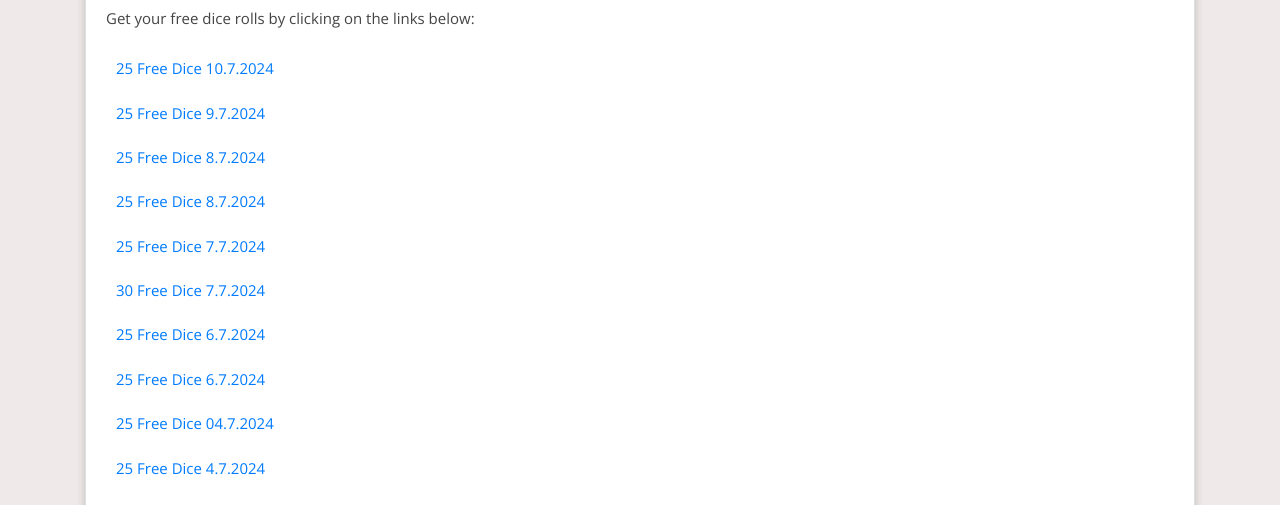
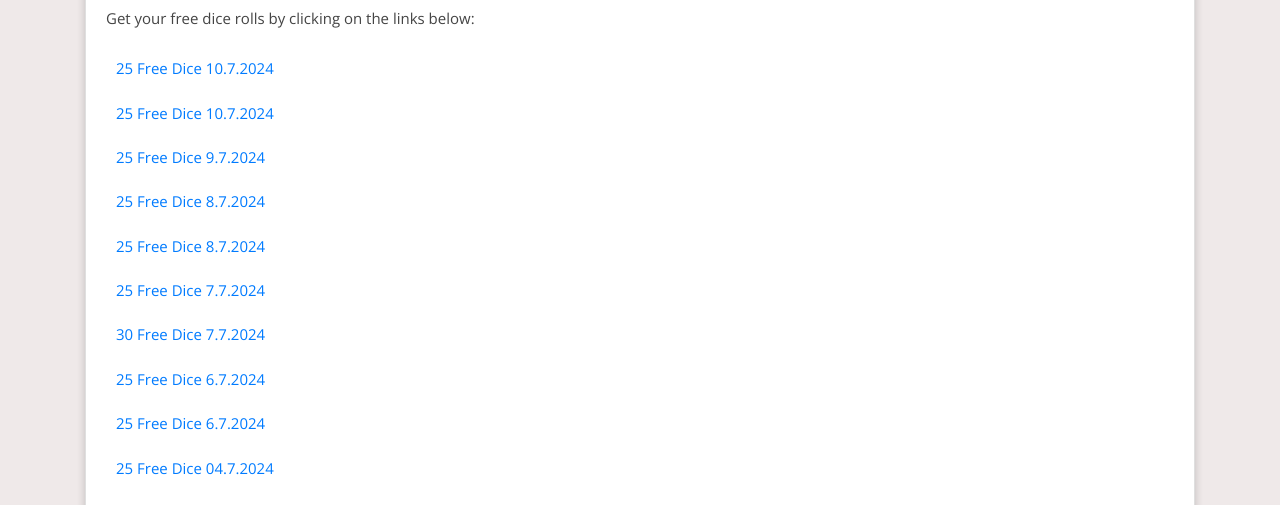
Before and after one commit to Prollad99/bs-net, a Jekyll site: the page built from _posts/2024-06-29-monopoly-go.md, in a window 1280 px wide and 900 px high. Shown: the part 390-895 px from the top of the window. Built offline with Jekyll 4.4.1, drawn with Linux system fonts in a browser that asks for light colours; nearby versions of some CDN libraries; comment, search, counter and statistics services are not loaded.

Commit message:
Update monopoly-go reward links

```diff
--- a/_includes/monopoly-go.html
+++ b/_includes/monopoly-go.html
@@ -1,4 +1,5 @@
 <html><body><div class="reward"><ul>
+<li><a href="https://mply.io/MzwvjQqXUYk">25 free dice 10.7.2024</a></li>
 <li><a href="https://2tdd.adj.st/reward-link/cvnru3672jag25?adjust_t=i2f8o2i_4btbvwg&adjust_deeplink_js=1">25 free dice 10.7.2024</a></li>
 <li><a href="https://2tdd.adj.st/reward-link/bvgkljhggj234342?adjust_t=i2f8o2i_4btbvwg&adjust_deeplink_js=1">25 free dice 9.7.2024</a></li>
 <li><a href="https://2tdd.adj.st/reward-link/Discord_Jul8_21492395?adjust_t=i2f8o2i_4btbvwg&adjust_deeplink_js=1">25 free dice 8.7.2024</a></li>
--- a/links-json/monopoly-go.json
+++ b/links-json/monopoly-go.json
@@ -1,4 +1,8 @@
 [
+  {
+    "href": "https://mply.io/MzwvjQqXUYk",
+    "text": "25 free dice 10.7.2024"
+  },
   {
     "href": "https://2tdd.adj.st/reward-link/cvnru3672jag25?adjust_t=i2f8o2i_4btbvwg&adjust_deeplink_js=1",
     "text": "25 free dice 10.7.2024"
```
